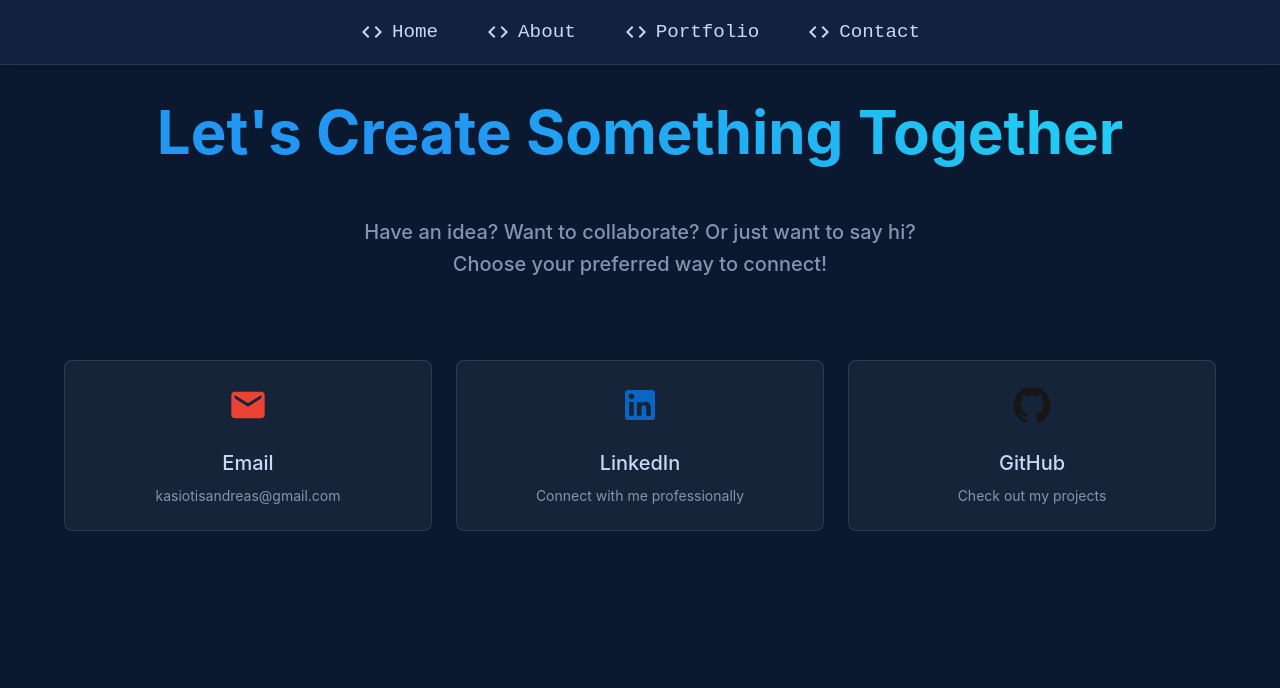
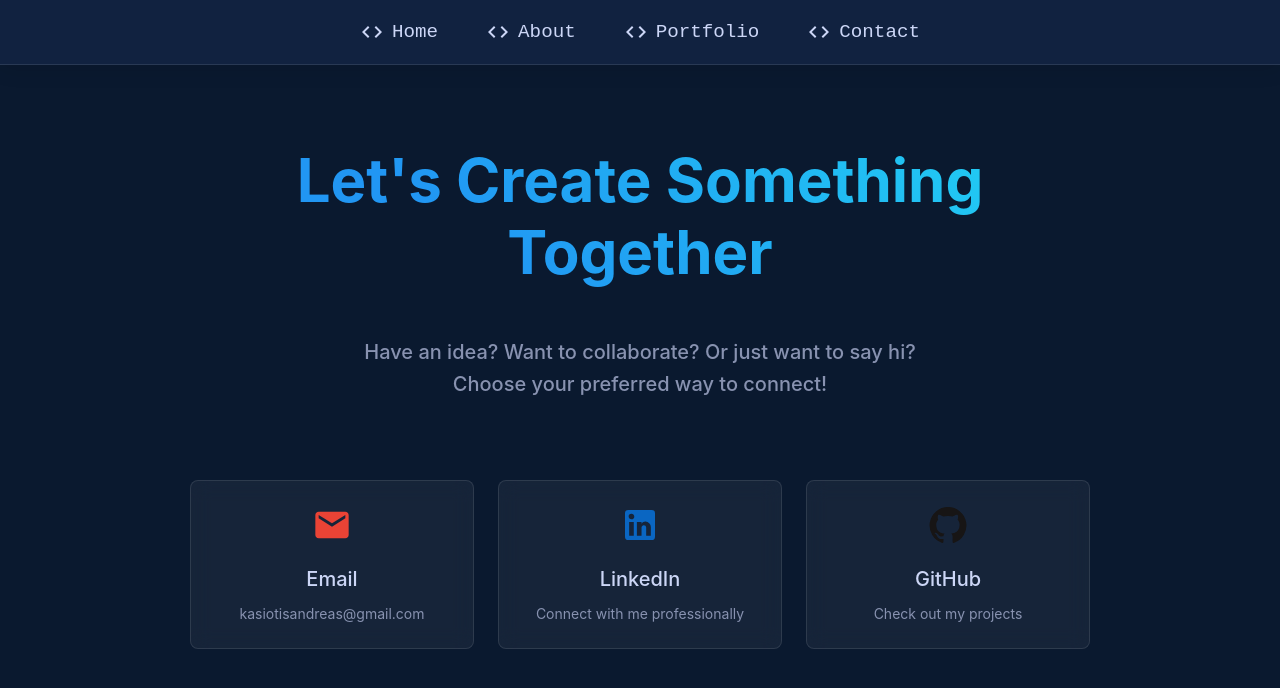
Before and after one commit to kasiotis/personal-website, a React (Create React App) app: page /contact in a window 1280 px wide. Shown: the top 688 px of the page. Built offline with nearby package versions, Linux system fonts and the light colour scheme.

Commit message:
updating the appearance of the Contact page

```diff
--- a/src/components/Contact.tsx
+++ b/src/components/Contact.tsx
@@ -77,15 +77,18 @@ const Contact = () => {
   ];
 
   return (
-    <Container maxWidth="lg">
+    <Container maxWidth="lg" sx={{ px: { xs: 2, sm: 4, md: 8 } }}>
       <Box
         sx={{
-          minHeight: '100vh',
-          py: 12,
+          minHeight: '80vh',
+          pt: { xs: 15, sm: 18 },
+          pb: { xs: 8, sm: 10 },
           display: 'flex',
           flexDirection: 'column',
           alignItems: 'center',
-          gap: 4
+          gap: 4,
+          mx: 'auto',
+          maxWidth: 'md'
         }}
       >
         <motion.div
@@ -128,9 +131,13 @@ const Contact = () => {
         <Box
           sx={{
             display: 'grid',
-            gridTemplateColumns: isMobile ? '1fr' : 'repeat(3, 1fr)',
+            gridTemplateColumns: isMobile ? '1fr' : 'repeat(3, minmax(0, 1fr))',
             gap: 3,
-            width: '100%'
+            width: '100%',
+            '& > *': {
+              minWidth: 0,
+              width: '100%'
+            }
           }}
         >
           {contactMethods.map((method, index) => (
@@ -140,16 +147,19 @@ const Contact = () => {
               animate={{ opacity: 1, y: 0 }}
               transition={{ delay: index * 0.1 }}
               whileHover={{ scale: 1.05 }}
+              style={{ width: '100%' }}
             >
               <Box
                 onClick={method.action}
                 sx={{
                   p: 3,
-                  height: '100%',
+                  height: { xs: '160px', sm: '100%' },
+                  width: '100%',
                   cursor: 'pointer',
                   display: 'flex',
                   flexDirection: 'column',
                   alignItems: 'center',
+                  justifyContent: 'center',
                   textAlign: 'center',
                   background: 'rgba(255, 255, 255, 0.05)',
                   backdropFilter: 'blur(10px)',
@@ -165,17 +175,23 @@ const Contact = () => {
                 <Box
                   sx={{
                     color: method.color,
-                    mb: 2,
+                    mb: 1.5,
                     transition: 'transform 0.3s ease',
                     '&:hover': { transform: 'scale(1.1)' }
                   }}
                 >
                   {method.icon}
                 </Box>
-                <Typography variant="h6" gutterBottom>
+                <Typography variant="h6" sx={{ mb: 1 }}>
                   {method.title}
                 </Typography>
-                <Typography variant="body2" color="text.secondary">
+                <Typography variant="body2" color="text.secondary" sx={{
+                  fontSize: { xs: '0.75rem', sm: '0.875rem' },
+                  lineHeight: { xs: 1.4, sm: 1.5 },
+                  wordBreak: 'break-word',
+                  maxWidth: '100%',
+                  px: 1
+                }}>
                   {method.content}
                 </Typography>
               </Box>
```
